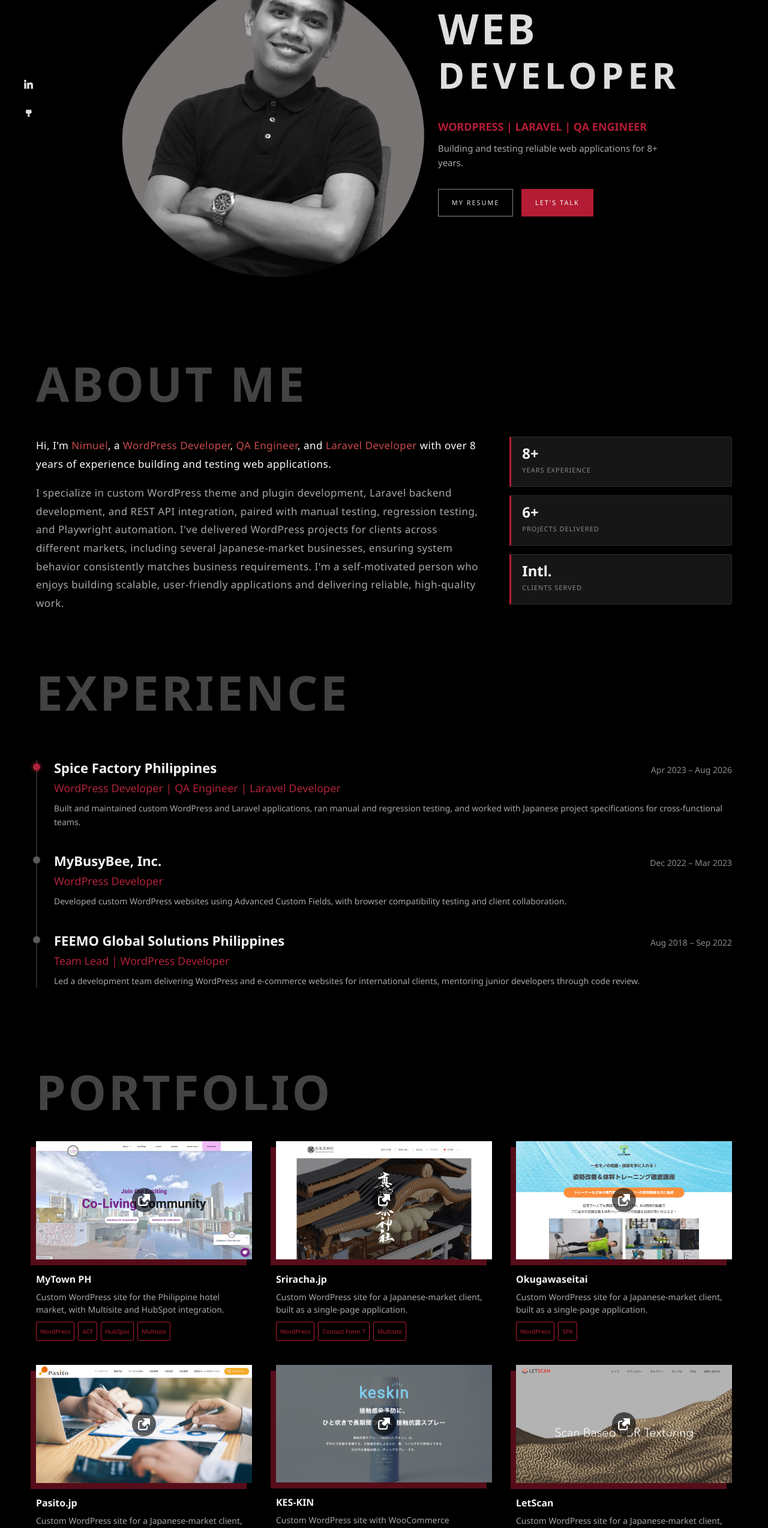
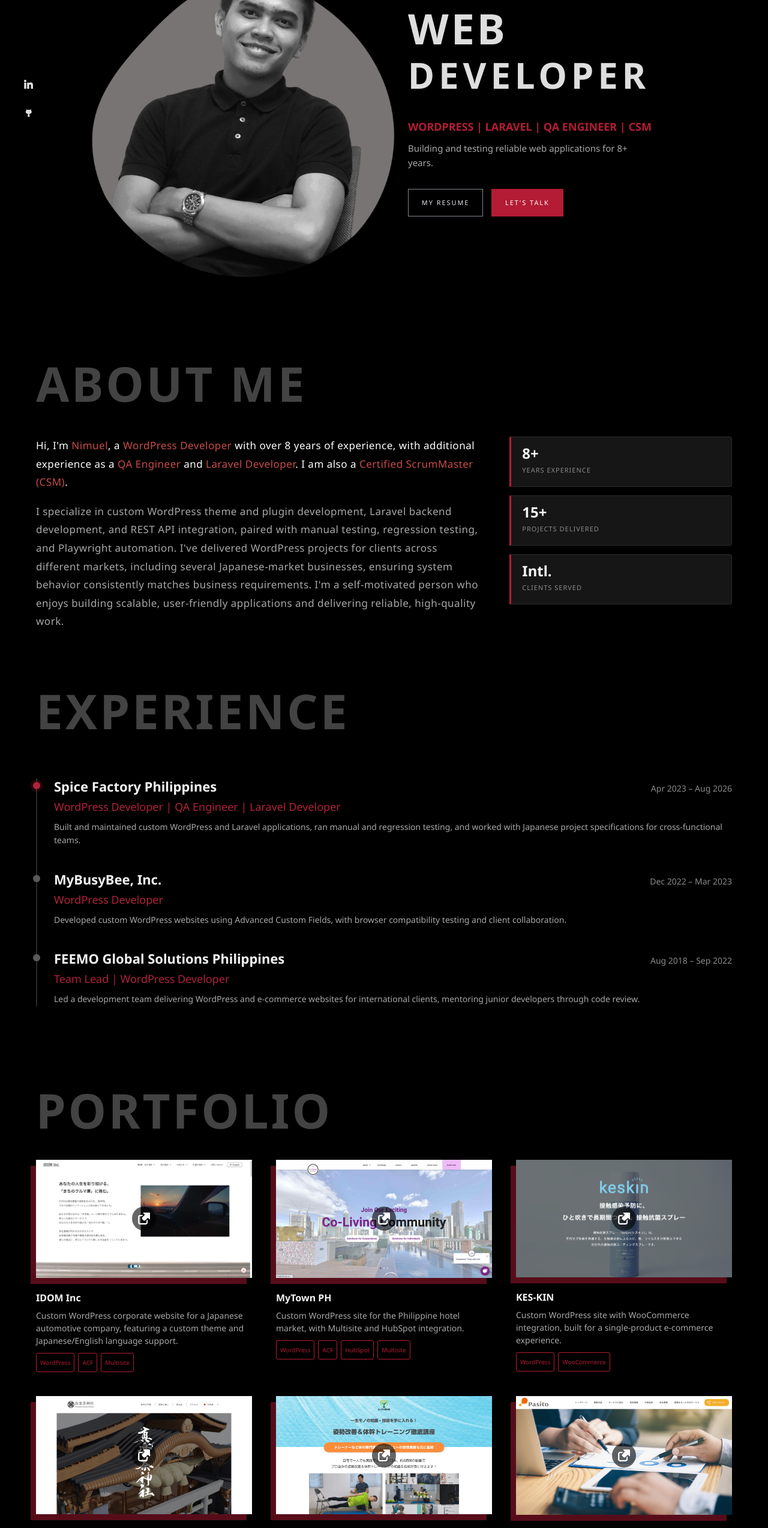
Before and after one commit to eimanebreja/eimanebreja.github.io, a React (Create React App) app: page / in a window 1280 px wide. Shown: the part 234-2782 px from the top of the page at 60% size. Built offline with nearby package versions, Linux system fonts and the light colour scheme.

Commit message:
updating my portfolio

```diff
--- a/src/components/About/index.js
+++ b/src/components/About/index.js
@@ -15,7 +15,7 @@ import {
 
 const stats = [
   { number: "8+", label: "YEARS EXPERIENCE" },
-  { number: "6+", label: "PROJECTS DELIVERED" },
+  { number: "15+", label: "PROJECTS DELIVERED" },
   { number: "Intl.", label: "CLIENTS SERVED" },
 ];
 
@@ -31,22 +31,23 @@ const About = () => {
             <AboutTextCol>
               <AboutBodyP>
                 <AboutInfoText>
-                    Hi, I'm <span>Nimuel</span>, a <span>WordPress Developer</span>,{" "}
-                    <span>QA Engineer</span>, and <span>Laravel Developer</span> with
-                    over 8 years of experience building and testing web
-                    applications.
+                  Hi, I'm <span>Nimuel</span>, a{" "}
+                  <span>WordPress Developer</span> with over 8 years of
+                  experience, with additional experience as a
+                  <span> QA Engineer</span> and <span>Laravel Developer</span>.
+                  I am also a <span>Certified ScrumMaster (CSM)</span>.
                 </AboutInfoText>
               </AboutBodyP>
               <AboutBodyP>
                 I specialize in custom WordPress theme and plugin development,
                 Laravel backend development, and REST API integration, paired
                 with manual testing, regression testing, and Playwright
-                  automation. I've delivered WordPress projects for clients
-                  across different markets, including several Japanese-market
-                  businesses, ensuring system behavior consistently matches
-                  business requirements. I'm a self-motivated person who enjoys
-                  building scalable, user-friendly applications and delivering
-                  reliable, high-quality work.
+                automation. I've delivered WordPress projects for clients across
+                different markets, including several Japanese-market businesses,
+                ensuring system behavior consistently matches business
+                requirements. I'm a self-motivated person who enjoys building
+                scalable, user-friendly applications and delivering reliable,
+                high-quality work.
               </AboutBodyP>
             </AboutTextCol>
             <AboutStatsCol>
--- a/src/components/Homebanner/HomebannerElements.js
+++ b/src/components/Homebanner/HomebannerElements.js
@@ -15,7 +15,7 @@ export const Banner = styled.div`
 `;
 
 export const BannerContainer = styled.div`
-  max-width: 1000px;
+  max-width: 1100px;
   margin: 0 auto;
   padding-left: 20px;
   padding-right: 20px;
@@ -108,6 +108,7 @@ export const BannerRole = styled.p`
 
   @media only screen and (max-width: 700px) {
     font-size: 15px;
+    line-height: 1.5;
   }
 `;
 
@@ -145,7 +146,9 @@ export const ResumeLinks = styled.a`
   color: #e6e4ec;
   overflow: visible;
   border: 1px solid rgba(238, 232, 255, 0.57);
-  transition: background-color 0.3s ease, color 0.3s ease;
+  transition:
+    background-color 0.3s ease,
+    color 0.3s ease;
   text-transform: uppercase;
   font-weight: 400;
   letter-spacing: 2px;
@@ -174,7 +177,9 @@ export const TalkLink = styled(LinkS)`
   background-color: #b31c34;
   color: #fff;
   border: 1px solid #b31c34;
-  transition: background-color 0.3s ease, opacity 0.3s ease;
+  transition:
+    background-color 0.3s ease,
+    opacity 0.3s ease;
   text-transform: uppercase;
   font-weight: 400;
   letter-spacing: 2px;
--- a/src/components/Homebanner/index.js
+++ b/src/components/Homebanner/index.js
@@ -27,7 +27,7 @@ const Homebanner = () => {
           <h1>
             <span>DEVELOPER</span>
           </h1>
-          <BannerRole>WORDPRESS | LARAVEL | QA ENGINEER</BannerRole>
+          <BannerRole>WORDPRESS | LARAVEL | QA ENGINEER | CSM</BannerRole>
           <BannerTagline>
             Building and testing reliable web applications for 8+ years.
           </BannerTagline>
@@ -35,12 +35,7 @@ const Homebanner = () => {
             <ResumeLinks href={myResume} download>
               My Resume
             </ResumeLinks>
-            <TalkLink
-              to="contact"
-              smooth={true}
-              duration={500}
-              offset={-80}
-            >
+            <TalkLink to="contact" smooth={true} duration={500} offset={-80}>
               Let's Talk
             </TalkLink>
           </CtaRow>
--- a/src/components/Portfolio/index.js
+++ b/src/components/Portfolio/index.js
@@ -24,6 +24,7 @@ import PortImgMytown from "../../images/mytown.png";
 import PortImgPasito from "../../images/pasito.png";
 import PortImgKeskin from "../../images/keskin.png";
 import PortImgOkugawa from "../../images/okugawa.png";
+import PortImgIdom from "../../images/idom.png";
 
 const Portfolio = () => {
   return (
@@ -35,6 +36,35 @@ const Portfolio = () => {
           </PortfolioTitle>
           <PortfolioBody>
             <PortfolioRow>
+              <PortfolioItem>
+                <PortfolioColumn>
+                  <PortfolioColumnImg>
+                    <img src={PortImgIdom} alt="Logo" />
+                  </PortfolioColumnImg>
+                  <PortfolioColumnLink
+                    href="https://idom-inc.com/"
+                    target="_blank"
+                    rel="noreferrer"
+                  >
+                    <PortfolioColumnLinkIcon>
+                      <img src={IconLink} alt="" />
+                    </PortfolioColumnLinkIcon>
+                  </PortfolioColumnLink>
+                </PortfolioColumn>
+                <PortfolioColumnCaption>
+                  <PortfolioColumnTitle>IDOM Inc</PortfolioColumnTitle>
+                  <PortfolioColumnDescription>
+                    Custom WordPress corporate website for a Japanese automotive
+                    company, featuring a custom theme and Japanese/English
+                    language support.
+                  </PortfolioColumnDescription>
+                  <PortfolioTechStack>
+                    <PortfolioTechPill>WordPress</PortfolioTechPill>
+                    <PortfolioTechPill>ACF</PortfolioTechPill>
+                    <PortfolioTechPill>Multisite</PortfolioTechPill>
+                  </PortfolioTechStack>
+                </PortfolioColumnCaption>
+              </PortfolioItem>
               <PortfolioItem>
                 <PortfolioColumn>
                   <PortfolioColumnImg>
@@ -53,14 +83,41 @@ const Portfolio = () => {
                 <PortfolioColumnCaption>
                   <PortfolioColumnTitle>MyTown PH</PortfolioColumnTitle>
                   <PortfolioColumnDescription>
-                    Custom WordPress site for the Philippine hotel market,
-                    with Multisite and HubSpot integration.
+                    Custom WordPress site for the Philippine hotel market, with
+                    Multisite and HubSpot integration.
                   </PortfolioColumnDescription>
                   <PortfolioTechStack>
                     <PortfolioTechPill>WordPress</PortfolioTechPill>
                     <PortfolioTechPill>ACF</PortfolioTechPill>
                     <PortfolioTechPill>HubSpot</PortfolioTechPill>
                     <PortfolioTechPill>Multisite</PortfolioTechPill>
+                  </PortfolioTechStack>
+                </PortfolioColumnCaption>
+              </PortfolioItem>
+              <PortfolioItem>
+                <PortfolioColumn>
+                  <PortfolioColumnImg>
+                    <img src={PortImgKeskin} alt="Kes Kin" />
+                  </PortfolioColumnImg>
+                  <PortfolioColumnLink
+                    href="https://kes-kin.com/"
+                    target="_blank"
+                    rel="noreferrer"
+                  >
+                    <PortfolioColumnLinkIcon>
+                      <img src={IconLink} alt="" />
+                    </PortfolioColumnLinkIcon>
+                  </PortfolioColumnLink>
+                </PortfolioColumn>
+                <PortfolioColumnCaption>
+                  <PortfolioColumnTitle>KES-KIN</PortfolioColumnTitle>
+                  <PortfolioColumnDescription>
+                    Custom WordPress site with WooCommerce integration, built
+                    for a single-product e-commerce experience.
+                  </PortfolioColumnDescription>
+                  <PortfolioTechStack>
+                    <PortfolioTechPill>WordPress</PortfolioTechPill>
+                    <PortfolioTechPill>WooCommerce</PortfolioTechPill>
                   </PortfolioTechStack>
                 </PortfolioColumnCaption>
               </PortfolioItem>
@@ -82,8 +139,8 @@ const Portfolio = () => {
                 <PortfolioColumnCaption>
                   <PortfolioColumnTitle>Sriracha.jp</PortfolioColumnTitle>
                   <PortfolioColumnDescription>
-                    Custom WordPress site for a Japanese-market client,
-                    built as a single-page application.
+                    Custom WordPress site for a Japanese-market client, built as
+                    a single-page application.
                   </PortfolioColumnDescription>
                   <PortfolioTechStack>
                     <PortfolioTechPill>WordPress</PortfolioTechPill>
@@ -110,8 +167,8 @@ const Portfolio = () => {
                 <PortfolioColumnCaption>
                   <PortfolioColumnTitle>Okugawaseitai</PortfolioColumnTitle>
                   <PortfolioColumnDescription>
-                    Custom WordPress site for a Japanese-market client,
-                    built as a single-page application.
+                    Custom WordPress site for a Japanese-market client, built as
+                    a single-page application.
                   </PortfolioColumnDescription>
                   <PortfolioTechStack>
                     <PortfolioTechPill>WordPress</PortfolioTechPill>
@@ -137,63 +194,8 @@ const Portfolio = () => {
                 <PortfolioColumnCaption>
                   <PortfolioColumnTitle>Pasito.jp</PortfolioColumnTitle>
                   <PortfolioColumnDescription>
-                    Custom WordPress site for a Japanese-market client,
-                    built as a single-page application with Contact Form 7.
-                  </PortfolioColumnDescription>
-                  <PortfolioTechStack>
-                    <PortfolioTechPill>WordPress</PortfolioTechPill>
-                    <PortfolioTechPill>Contact Form 7</PortfolioTechPill>
-                    <PortfolioTechPill>SPA</PortfolioTechPill>
-                  </PortfolioTechStack>
-                </PortfolioColumnCaption>
-              </PortfolioItem>
-              <PortfolioItem>
-                <PortfolioColumn>
-                  <PortfolioColumnImg>
-                    <img src={PortImgKeskin} alt="Kes Kin" />
-                  </PortfolioColumnImg>
-                  <PortfolioColumnLink
-                    href="https://kes-kin.com/"
-                    target="_blank"
-                    rel="noreferrer"
-                  >
-                    <PortfolioColumnLinkIcon>
-                      <img src={IconLink} alt="" />
-                    </PortfolioColumnLinkIcon>
-                  </PortfolioColumnLink>
-                </PortfolioColumn>
-                <PortfolioColumnCaption>
-                  <PortfolioColumnTitle>KES-KIN</PortfolioColumnTitle>
-                  <PortfolioColumnDescription>
-                    Custom WordPress site with WooCommerce integration,
-                    built for a single-product e-commerce experience.
-                  </PortfolioColumnDescription>
-                  <PortfolioTechStack>
-                    <PortfolioTechPill>WordPress</PortfolioTechPill>
-                    <PortfolioTechPill>WooCommerce</PortfolioTechPill>
-                  </PortfolioTechStack>
-                </PortfolioColumnCaption>
-              </PortfolioItem>
-              <PortfolioItem>
-                <PortfolioColumn>
-                  <PortfolioColumnImg>
-                    <img src={PortImgLetscan} alt="Logo" />
-                  </PortfolioColumnImg>
-                  <PortfolioColumnLink
-                    href="https://letscan.jp/"
-                    target="_blank"
-                    rel="noreferrer"
-                  >
-                    <PortfolioColumnLinkIcon>
-                      <img src={IconLink} alt="" />
-                    </PortfolioColumnLinkIcon>
-                  </PortfolioColumnLink>
-                </PortfolioColumn>
-                <PortfolioColumnCaption>
-                  <PortfolioColumnTitle>LetScan</PortfolioColumnTitle>
-                  <PortfolioColumnDescription>
-                    Custom WordPress site for a Japanese-market client,
-                    built as a single-page application with Contact Form 7.
+                    Custom WordPress site for a Japanese-market client, built as
+                    a single-page application with Contact Form 7.
                   </PortfolioColumnDescription>
                   <PortfolioTechStack>
                     <PortfolioTechPill>WordPress</PortfolioTechPill>
--- a/src/components/Skills/index.js
+++ b/src/components/Skills/index.js
@@ -20,6 +20,7 @@ const Skills = () => {
           <SkillsTitle>
             <h1>SKILLS</h1>
           </SkillsTitle>
+
           <SkillsBody>
             <SkillsDesc>
               <p>
@@ -27,21 +28,23 @@ const Skills = () => {
                 client-side solutions that users love.
               </p>
               <p>
-                Here is a selection of relevant technologies that I enjoy
-                working with with:
+                Here is a selection of relevant technologies and tools that I
+                enjoy working with:
               </p>
             </SkillsDesc>
+
             <SkillsContent>
               <SkillsBase>
                 <SkillsBaseTitle>LANGUAGES</SkillsBaseTitle>
                 <SkillsBaseList>
                   <SkillsBaseItem>HTML5</SkillsBaseItem>
-                  <SkillsBaseItem>CSS3 (SASS)</SkillsBaseItem>
-                  <SkillsBaseItem>Javascript</SkillsBaseItem>
-                  <SkillsBaseItem>Php</SkillsBaseItem>
+                  <SkillsBaseItem>CSS3 / SCSS (SASS)</SkillsBaseItem>
+                  <SkillsBaseItem>JavaScript</SkillsBaseItem>
+                  <SkillsBaseItem>PHP</SkillsBaseItem>
                   <SkillsBaseItem>SQL</SkillsBaseItem>
                 </SkillsBaseList>
               </SkillsBase>
+
               <SkillsBase>
                 <SkillsBaseTitle>METHODS & TOOLS</SkillsBaseTitle>
                 <SkillsBaseList>
@@ -51,23 +54,40 @@ const Skills = () => {
                   <SkillsBaseItem>Playwright Automation</SkillsBaseItem>
                   <SkillsBaseItem>Git Version Control</SkillsBaseItem>
                   <SkillsBaseItem>Agile / Scrum</SkillsBaseItem>
+                  <SkillsBaseItem>BEM / CSS Architecture</SkillsBaseItem>
                 </SkillsBaseList>
               </SkillsBase>
+
               <SkillsBase>
                 <SkillsBaseTitle>FRAMEWORKS & LIBRARIES</SkillsBaseTitle>
                 <SkillsBaseList>
-                  <SkillsBaseItem>Wordpress</SkillsBaseItem>
+                  <SkillsBaseItem>WordPress</SkillsBaseItem>
                   <SkillsBaseItem>Laravel</SkillsBaseItem>
-                  <SkillsBaseItem>Jquery, Vanilla</SkillsBaseItem>
-                  <SkillsBaseItem>React.JS</SkillsBaseItem>
+                  <SkillsBaseItem>React.js</SkillsBaseItem>
+                  <SkillsBaseItem>jQuery / Vanilla JavaScript</SkillsBaseItem>
                   <SkillsBaseItem>REST APIs</SkillsBaseItem>
                 </SkillsBaseList>
               </SkillsBase>
+
+              <SkillsBase>
+                <SkillsBaseTitle>WORDPRESS DEVELOPMENT</SkillsBaseTitle>
+                <SkillsBaseList>
+                  <SkillsBaseItem>
+                    Custom WordPress Theme Development
+                  </SkillsBaseItem>
+                  <SkillsBaseItem>Custom Plugin Development</SkillsBaseItem>
+                  <SkillsBaseItem>Elementor / Elementor Pro</SkillsBaseItem>
+                  <SkillsBaseItem>WPBakery / Gutenberg</SkillsBaseItem>
+                  <SkillsBaseItem>Advanced Custom Fields (ACF)</SkillsBaseItem>
+                  <SkillsBaseItem>Custom Post Types</SkillsBaseItem>
+                  <SkillsBaseItem>WordPress Multisite</SkillsBaseItem>
+                  <SkillsBaseItem>WooCommerce</SkillsBaseItem>
+                </SkillsBaseList>
+              </SkillsBase>
+
               <SkillsBase>
                 <SkillsBaseTitle>WORDPRESS ECOSYSTEM</SkillsBaseTitle>
                 <SkillsBaseList>
-                  <SkillsBaseItem>Elementor, ACF</SkillsBaseItem>
-                  <SkillsBaseItem>WooCommerce</SkillsBaseItem>
                   <SkillsBaseItem>
                     Gravity Forms, WPForms, Contact Form 7
                   </SkillsBaseItem>
@@ -79,6 +99,7 @@ const Skills = () => {
                   <SkillsBaseItem>SearchWP, Google Site Kit</SkillsBaseItem>
                 </SkillsBaseList>
               </SkillsBase>
+
               <SkillsBase>
                 <SkillsBaseTitle>ADDITIONAL</SkillsBaseTitle>
                 <SkillsBaseList>
@@ -86,11 +107,12 @@ const Skills = () => {
                   <SkillsBaseItem>Figma, Adobe XD</SkillsBaseItem>
                   <SkillsBaseItem>Chrome DevTools</SkillsBaseItem>
                   <SkillsBaseItem>
-                    Google Tag Manager, Google Analytics
+                    Google Tag Manager, Google Analytics, Google Search Console
                   </SkillsBaseItem>
                   <SkillsBaseItem>
                     GoHighLevel (CRM & Marketing Automation)
                   </SkillsBaseItem>
+                  <SkillsBaseItem>Stripe, PayPal, PayMongo</SkillsBaseItem>
                   <SkillsBaseItem>
                     SiteGround, Hostinger, Bluehost, GoDaddy, Namecheap,
                     Cloudflare
```
Also changed, not shown: src/images/idom.png (added), 1 other file (tests, documents, lock files or other folders). Lines whose indentation alone changed are shown as unchanged.
